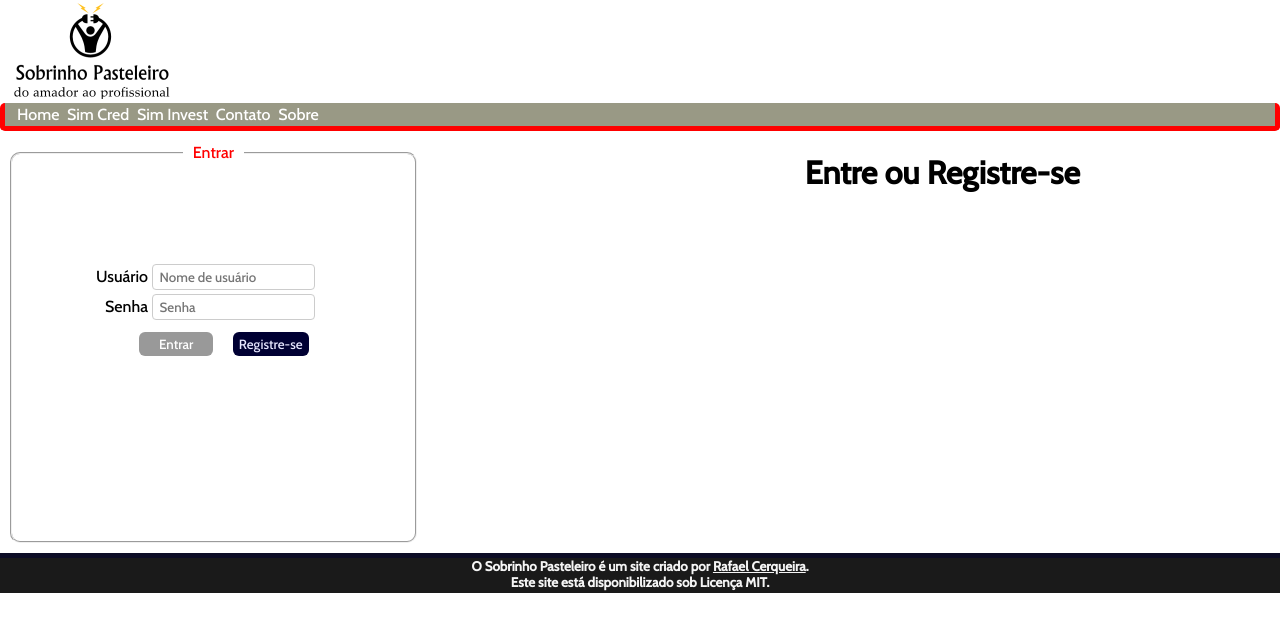
After one commit to rafascerqueira/sobrinhopasteleiro, a PHP site: page /login.php in a window 1280 px wide. The commit adds this page. Shown: the top 632 px of the page. Run offline with PHP 8.4, Linux system fonts and the light colour scheme; data that the repository does not hold is empty.

Commit message:
Arquivos essenciais para tela de Login/registro

```diff
--- a/css/style.css
+++ b/css/style.css
@@ -121,7 +121,7 @@ legend {
   color: #FF0000;
 }
 
-input[type=text], input[type=date], input[type=number]{
+input[type=text], input[type=date], input[type=number], input[type=password]{
     margin: 2px 0;
     display: inline-block;
     border: 1px solid #ccc;
@@ -195,6 +195,64 @@ p.reference{
   text-align: center;
 }
 
+/* Login Estilizado */
+#login-user p {
+  text-align: center;
+}
+
+#cLogin {
+  height: 400px;
+  border-radius: 10px;
+  margin: 10px;
+}
+
+#cLogin legend {
+  text-align: center;
+  padding: 0 10px;
+}
+
+.mid{
+  text-align: right;
+  padding-right: 100px;
+  position: relative;
+  top: 100px;
+}
+
+.mid input[type=submit] {
+  font-size: 10pt;
+  padding: 4px 20px;
+}
+
+.mid input[type=text], .mid input[type=password]{
+  font-size: 10pt;
+  padding: 4px 4px;
+}
+
+.mid input[type=button]{
+  border-radius: 6px;
+}
+
+#outside-login {
+  padding: 20px;
+  text-align: right;
+  padding-right: 200px;
+}
+
+#regForm {
+  visibility: hidden;
+}
+
+#regForm input{
+  width: 50%;
+  padding: 4px;
+  font-size: 10pt;
+}
+
+#regForm input[type=submit]{
+  font-size: 14pt;
+}
+
+
 /* TABLE */
 
 #tconfig {
--- a/js/script.js
+++ b/js/script.js
@@ -1,3 +1,7 @@
 function glyphOver(foto) {
   document.getElementById('glyph').src = foto;
 };
+
+function register(){
+  document.getElementById("regForm").style.visibility = "initial";
+};
--- /dev/null
+++ b/login.php
@@ -0,0 +1,66 @@
+<!DOCTYPE html>
+<html lang="pt-br">
+  <head>
+    <meta charset="utf-8">
+    <meta name="viewport" content="width=device-width, initial scale=1.0">
+    <title>O Sobrinho Pasteleiro</title>
+    <link rel="stylesheet" type="text/css" href="css/style.css">
+    <link rel="icon" href="img/favicon.png">
+    <script src="js/script.js"></script>
+    <!--[if lt IE 9]>
+    <script src="http://html5shiv.googlecode.com/svn/trunk/html5.js"></script>
+    <![endif]-->
+  </head>
+  <body>
+    <!-- Cabeçalho do Site -->
+    <header id="top-site" class="col-12">
+      <div id="logo">
+        <img src="img/logo.png" alt="Sobrinho Pasteleiro" />
+      </div>
+      <div id="h-bottom">
+        <nav id="menu">
+          <ul>
+            <li><a href="http://sobrinhopasteleiro.atspace.cc/">Home</a></li>
+            <li><a href="<?php echo $_SERVER['HTTP_URI'] . "sim-cred.php"; ?>">Sim Cred</a></li>
+            <li><a href="<?php echo $_SERVER['HTTP_URI'] . "sim-invest.php"; ?>">Sim Invest</a></li>
+            <li><a href="<?php echo $_SERVER['HTTP_URI'] . "contato.php"; ?>">Contato</a></li>
+            <li><a href="<?php echo $_SERVER['HTTP_URI'] . "sobre.php"; ?>">Sobre</a></li>
+          </ul>
+        </nav>
+      </div>
+    </header>
+
+    <!-- Corpo do Site -->
+    <div class="col-4">
+      <form id="login-user" action="home.php" method="post">
+        <fieldset id="cLogin"><legend>Entrar</legend>
+          <div class="mid">
+            Usuário <input type="text" name="user_name" placeholder=" Nome de usuário" required><br/>
+            Senha <input type="password" name="password" placeholder=" Senha" required><br/>
+          <input type="submit" name="entrar" value="Entrar">
+          <input type="button" name="registrar" value="Registre-se" onclick="register()">
+        </div>
+        </fieldset>
+
+      </form>
+    </div>
+    <div class="col-8" id="outside-login">
+      <h1>Entre ou Registre-se</h1> <br/> <br/>
+      <form id="regForm" action="register.php" method="post">
+        Nome Completo <input type="text" name="regNomeCompl" required> <br/>
+        E-mail <input type="text" name="regEmail" required> <br/>
+        Usuário <input type="text" name="regUser" required> <br/>
+        Senha <input type="password" name="regPswd" required> <br/>
+        <input type="submit" name="regEnter" value="Cadastrar">
+      </form>
+
+    </div>
+
+
+    <!-- Rodapé do Site -->
+    <footer id="bot-site" class="col-12">
+      <h3>O Sobrinho Pasteleiro é um site criado por <a href="https://github.com/rafascerqueira" target="_blank">Rafael Cerqueira</a>. <br>Este site está disponibilizado sob Licença MIT.</h3>
+    </footer>
+
+  </body>
+</html>
```
Also changed, not shown: config.php (added, +22 -0 lines).
